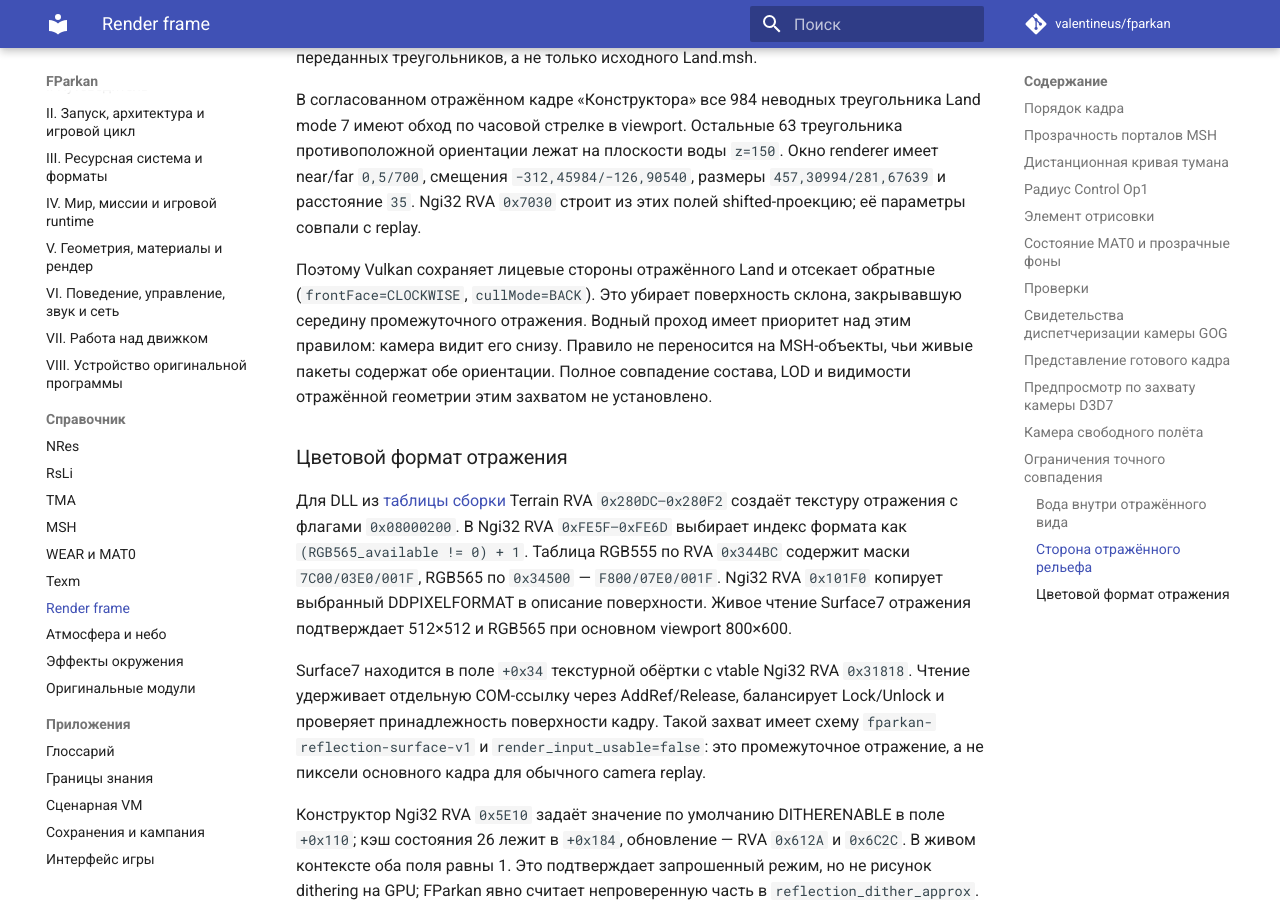
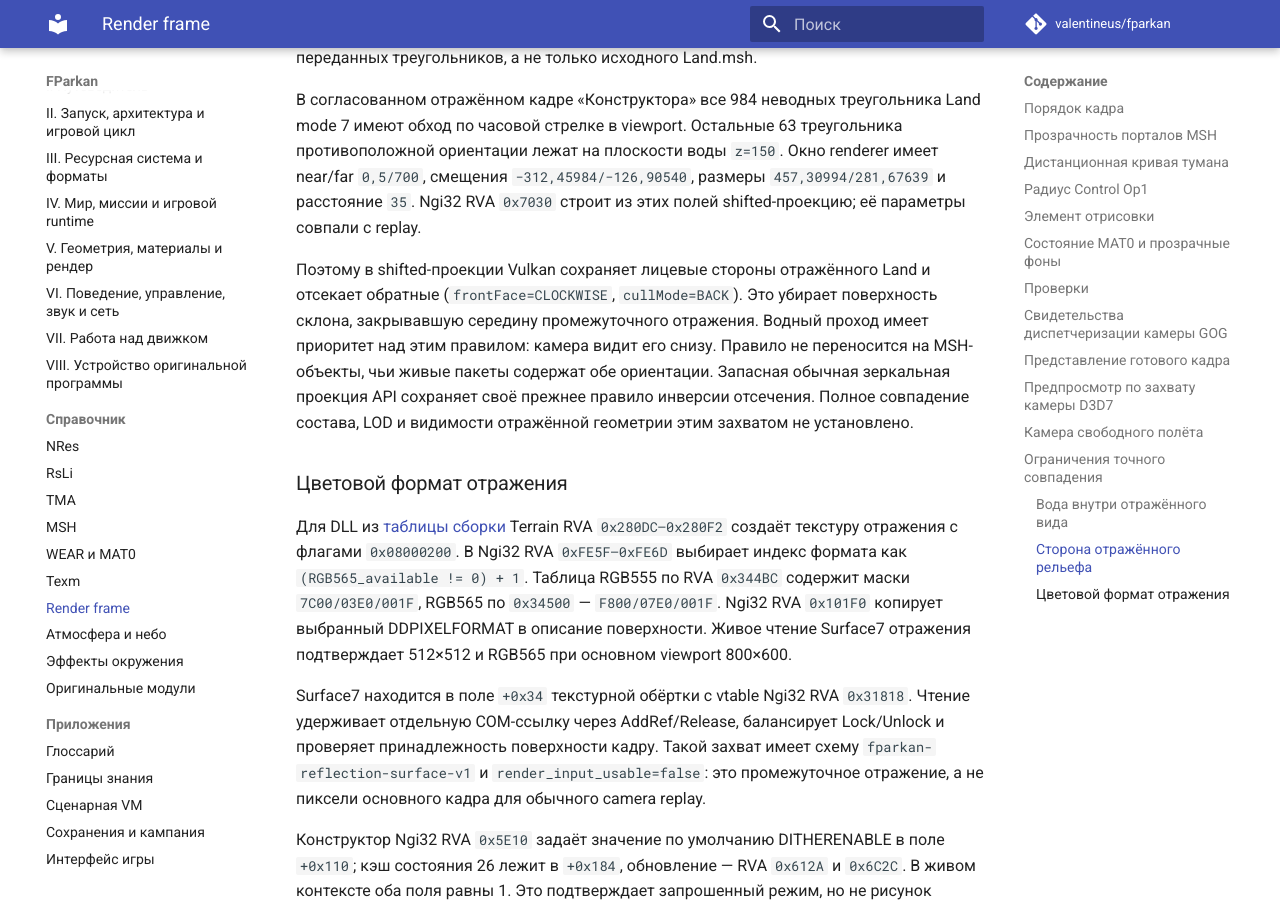
Before and after one commit to valentineus/fparkan, an MkDocs documentation site: the page built from docs/reference/render-frame.md, in a window 1280 px wide and 900 px high, scrolled down 10494 px. Built offline with MkDocs 1.6.1 and Material for MkDocs 9.7.7, drawn with Linux system fonts in a browser that asks for light colours; comment, search, counter and statistics services are not loaded.

Commit message:
fix(render): preserve terrain culling for mirror fallback cameras

```diff
--- a/docs/reference/render-frame.md
+++ b/docs/reference/render-frame.md
@@ -439,11 +439,13 @@ Land mode 7 имеют обход по часовой стрелке в viewport
 размеры `457,30994/281,67639` и расстояние `35`. Ngi32 RVA `0x7030` строит
 из этих полей shifted-проекцию; её параметры совпали с replay.
 
-Поэтому Vulkan сохраняет лицевые стороны отражённого Land и отсекает
-обратные (`frontFace=CLOCKWISE`, `cullMode=BACK`). Это убирает поверхность
+Поэтому в shifted-проекции Vulkan сохраняет лицевые стороны отражённого Land
+и отсекает обратные (`frontFace=CLOCKWISE`, `cullMode=BACK`). Это убирает поверхность
 склона, закрывавшую середину промежуточного отражения. Водный проход имеет
 приоритет над этим правилом: камера видит его снизу. Правило не переносится
-на MSH-объекты, чьи живые пакеты содержат обе ориентации. Полное совпадение
+на MSH-объекты, чьи живые пакеты содержат обе ориентации. Запасная обычная
+зеркальная проекция API сохраняет своё прежнее правило инверсии отсечения.
+Полное совпадение
 состава, LOD и видимости отражённой геометрии этим захватом не установлено.
 
 ### Цветовой формат отражения
```
Also changed, not shown: 2 other files.
